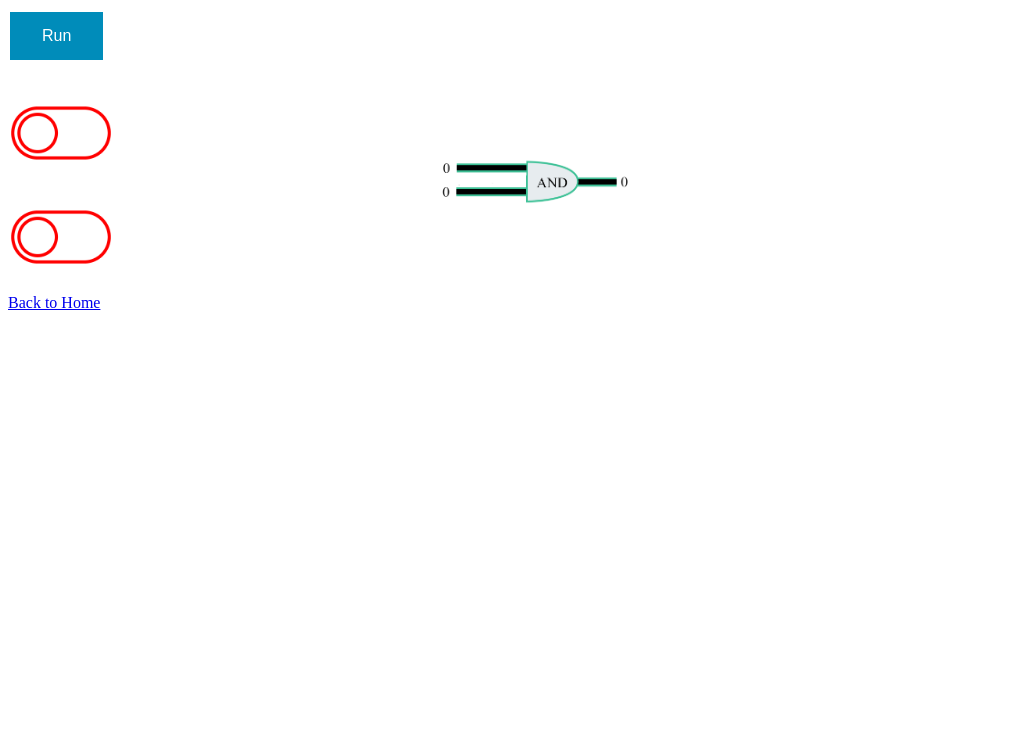
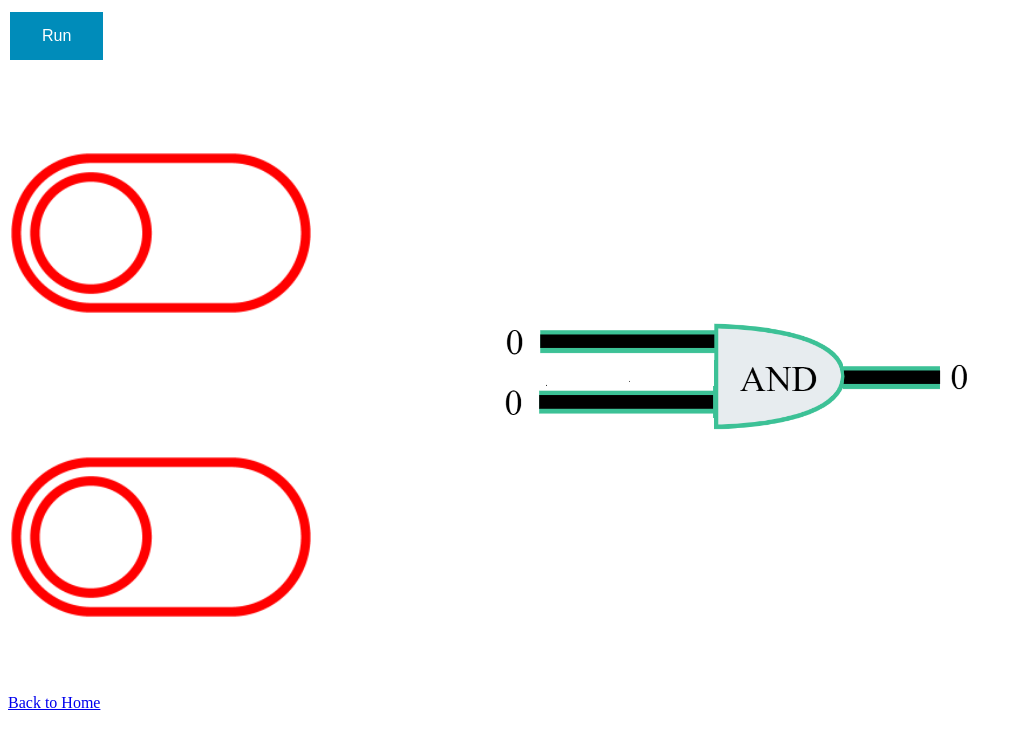
Before and after one commit to ryuma-enma/html, a plain HTML site: page andgate.html in a window 1280 px wide. Shown: the whole page, without its empty margins (0-1022 px from the left). Drawn offline with Linux system fonts and the light colour scheme.

Commit message:
Update andgate.html

```diff
--- a/andgate.html
+++ b/andgate.html
@@ -17,12 +17,12 @@
     }
 
     .toggle-btn {
-        width: 100px;
-        height: 100px;
+        width: 300px;
+        height: 300px;
     }
 
     .and-gate {
-        width: 200px;
+        width: 500px;
         height: auto;
     }
     </style>
@@ -89,7 +89,7 @@ function and(){
   </tr>
 </table>
 
-<a href="project.html">Back to Home</a></h3>
+<a href="course.html">Back to Home</a></h3>
 
 </p>
 
```
